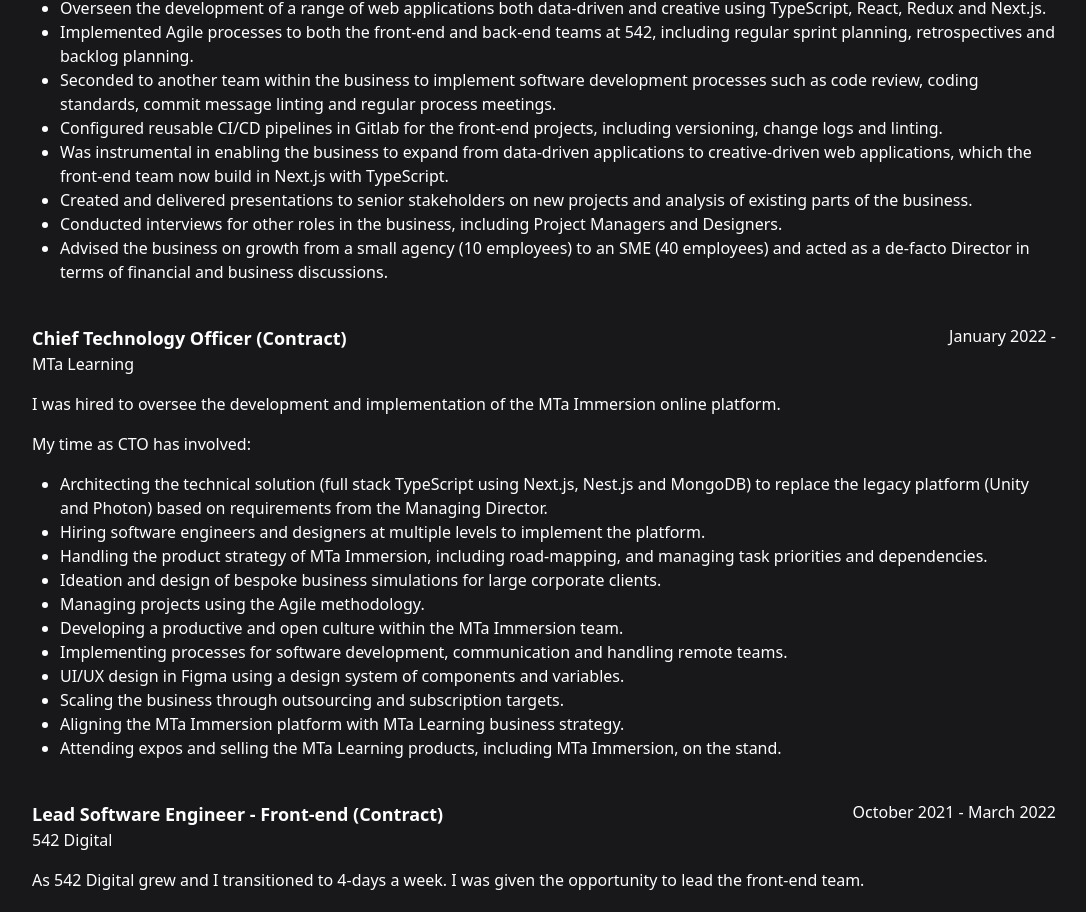
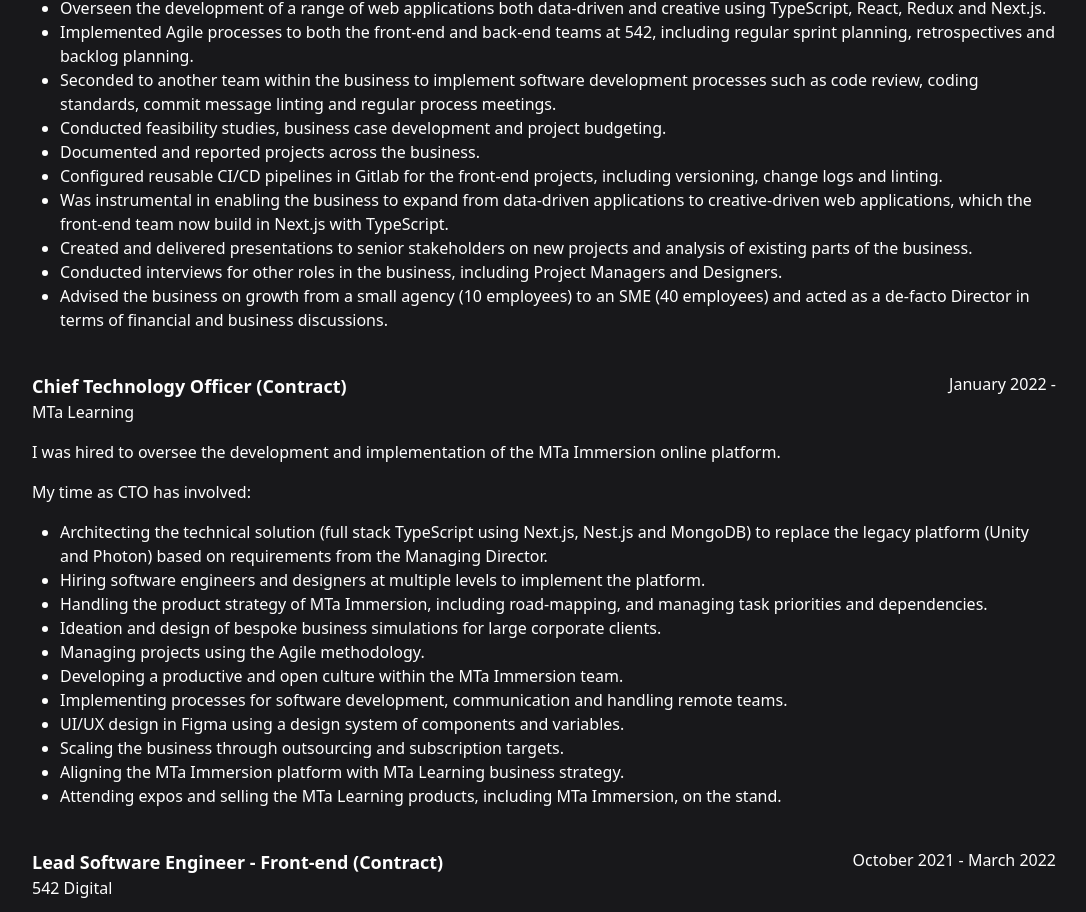
Before and after one commit to simonrose121/simon-rose.co.uk, a Next.js app: page / in a window 1280 px wide. Shown: the part 817-1729 px from the top of the page, without its empty margins (96-1182 px from the left). Built offline with nearby package versions, Linux system fonts and the light colour scheme.

Commit message:
refactor: slight text change

```diff
--- a/content/experience.ts
+++ b/content/experience.ts
@@ -20,6 +20,8 @@
 - Overseen the development of a range of web applications both data-driven and creative using TypeScript, React, Redux and Next.js.
 - Implemented Agile processes to both the front-end and back-end teams at 542, including regular sprint planning, retrospectives and backlog planning.
 - Seconded to another team within the business to implement software development processes such as code review, coding standards, commit message linting and regular process meetings.
+- Conducted feasibility studies, business case development and project budgeting.
+- Documented and reported projects across the business.
 - Configured reusable CI/CD pipelines in Gitlab for the front-end projects, including versioning, change logs and linting.
 - Was instrumental in enabling the business to expand from data-driven applications to creative-driven web applications, which the front-end team now build in Next.js with TypeScript.
 - Created and delivered presentations to senior stakeholders on new projects and analysis of existing parts of the business.
```
